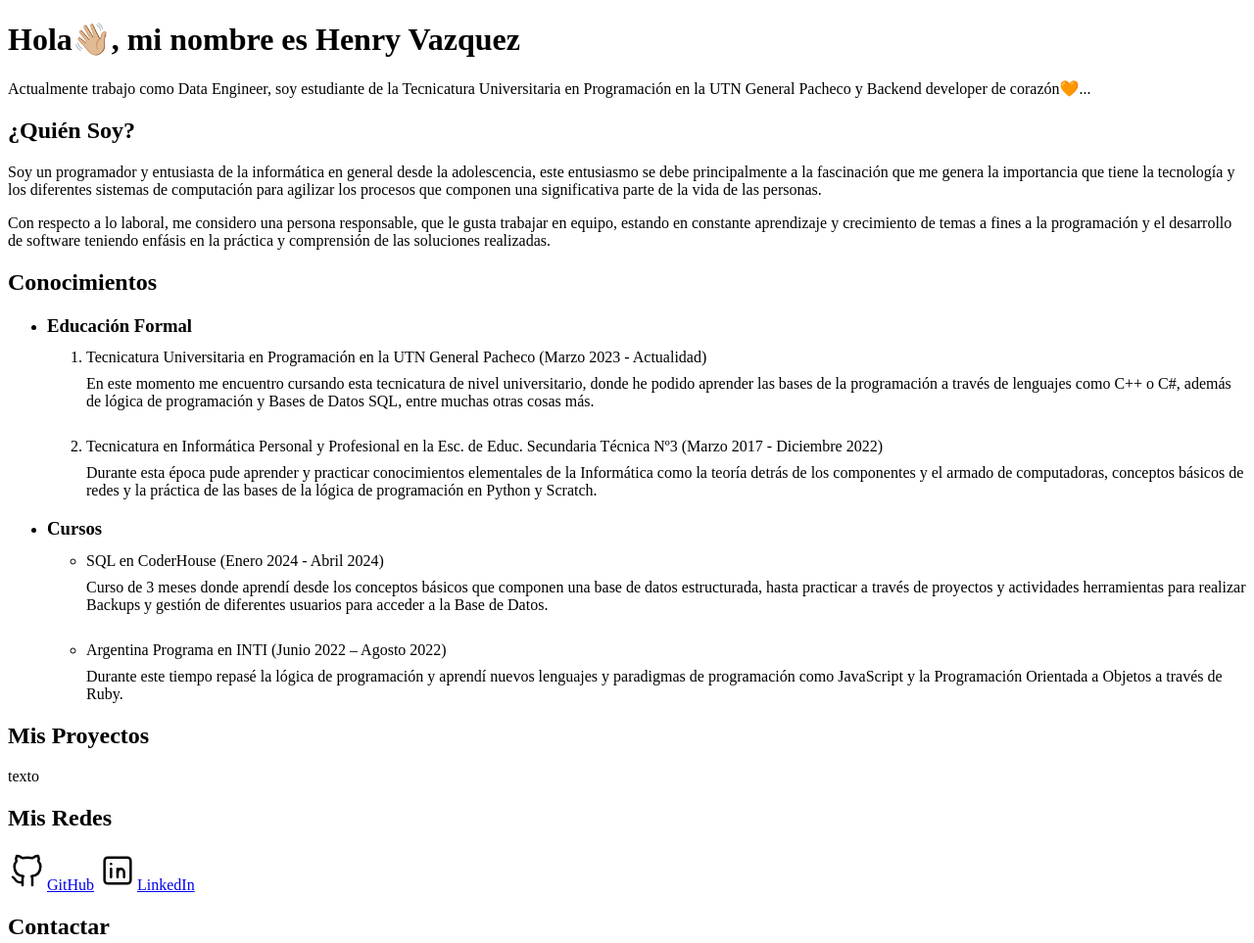
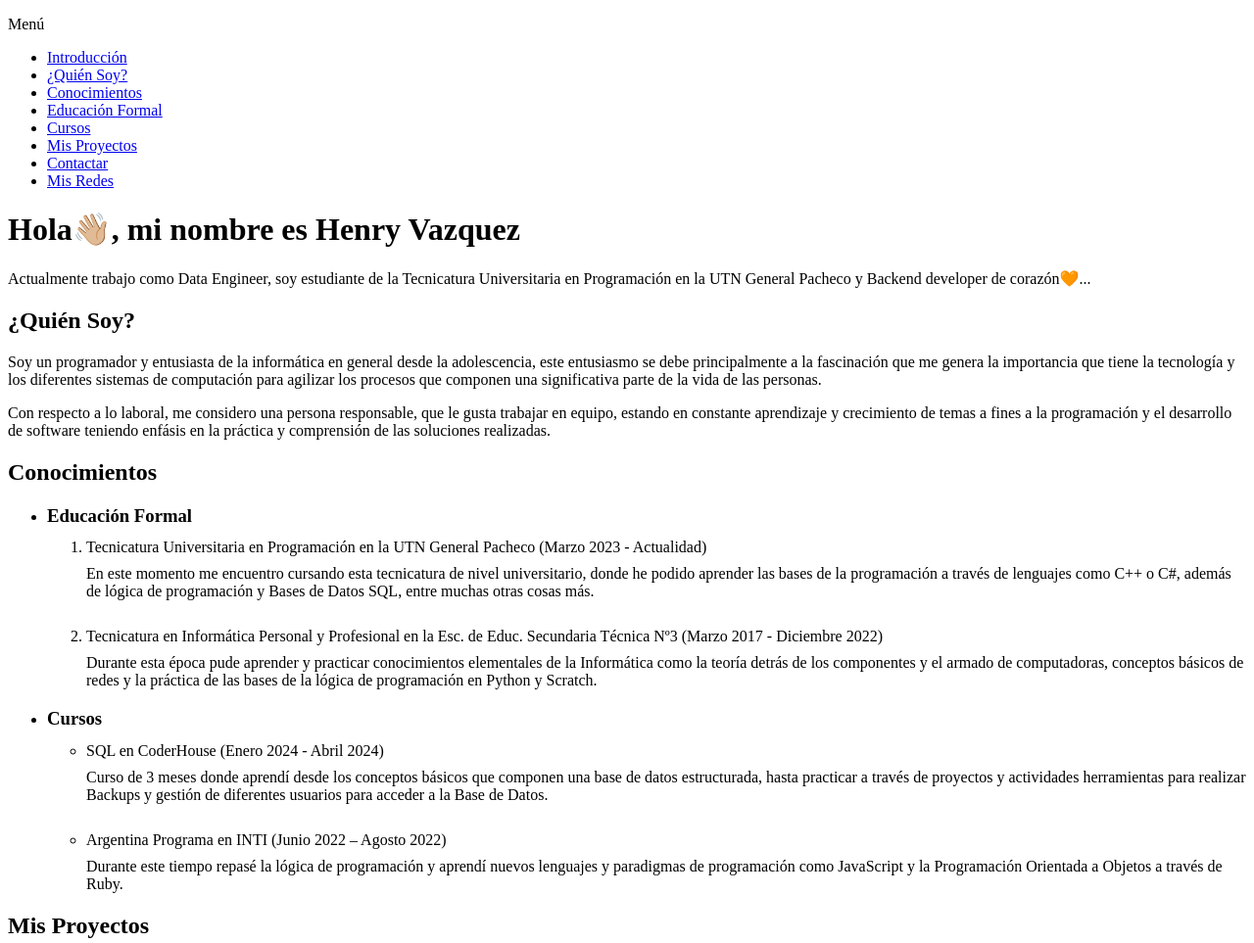
Before and after one commit to vazquezdev1/Mi-Portfolio, a plain HTML site: page Index.html in a window 1280 px wide. Shown: the top 963 px of the page at 98% size. Drawn offline with Linux system fonts and the light colour scheme.

Commit message:
Se agregraron IDs a cada sección importante de la página para navegar más fácil a ella a través del menú

```diff
--- a/Index.html
+++ b/Index.html
@@ -9,37 +9,36 @@
     <!-- Menú Lateral con las secciones del Portfolio -->
     <header>
         <nav>
-            <!--
             <p>Menú</p>
             <ul>
-                <li><a href="#">Introducción</a></li>
-                <li><a href="#">¿Quién Soy?</a></li>
-                <li><a href="#">Conocimientos</a></li>
-                <li><a href="#">Educación Formal</a></li>
-                <li><a href="#">Cursos</a></li>
-                <li><a href="#">Mis Proyectos</a></li>
-                <li><a href="#">Mis Redes</a></li>
-                <li><a href="#">Contactar</a></li>
-            </ul>-->
+                <li><a href="#Introduccion">Introducción</a></li>
+                <li><a href="#QuienSoy">¿Quién Soy?</a></li>
+                <li><a href="#Conocimientos">Conocimientos</a></li>
+                <li><a href="#EducacionFormal">Educación Formal</a></li>
+                <li><a href="#Cursos">Cursos</a></li>
+                <li><a href="#MisProyectos">Mis Proyectos</a></li>
+                <li><a href="#Contactar">Contactar</a></li>
+                <li><a href="#MisRedes">Mis Redes</a></li>
+            </ul>
         </nav>
     </header>
     <!-- Pequeña introducción -->
-    <main>
+    <main id="Introduccion">
         <h1>Hola&#128075;&#127996;, mi nombre es Henry Vazquez</h1>
         <p>Actualmente trabajo como Data Engineer, soy estudiante de la Tecnicatura Universitaria en Programación en la UTN General Pacheco y Backend developer de corazón&#129505;...</p>
     </main>
     <!-- ¿Quién Soy? -->
-    <section>
-        <h2>¿Quién Soy?</h2>
+    <section id="QuienSoy">
+        <h2 >¿Quién Soy?</h2>
         <p>Soy un programador y entusiasta de la informática en general desde la adolescencia, este entusiasmo se debe principalmente a la fascinación que me genera la importancia que tiene la tecnología y los diferentes sistemas de computación para agilizar los procesos que componen una significativa parte de la vida de las personas.</p>
         <p>Con respecto a lo laboral, me considero una persona responsable, que le gusta trabajar en equipo, estando en constante aprendizaje y crecimiento de temas a fines a la programación y el desarrollo de software teniendo enfásis en la práctica y comprensión de las soluciones realizadas.</p>
     </section>
     <!-- Mis conocimientos -->
-    <section>
+    <section id="Conocimientos">
         <h2>Conocimientos</h2>
         <ul>
             <!-- Educación formal (Secundaria y Universidad) -->
-            <div>
+            <div id="EducacionFormal">
                 <li><h3>Educación Formal</h3></li>
                 <ol>
                     <!-- UTN TUP -->
@@ -53,7 +52,7 @@
                 </ol>
             </div>
             <!-- Cursos -->
-            <div>
+            <div id="Cursos">
                 <li><h3>Cursos</h3></li>
                     <ul>
                         <!-- SQL de CoderHouse -->
@@ -69,33 +68,12 @@
         </ul>
     </section>
     <!-- Mis proyectos -->
-    <section>
+    <section id="MisProyectos">
         <h2>Mis Proyectos</h2>
         <p>texto</p>
     </section>
-    <!-- Mis redes sociales profesionales (LinkedIn y GitHub) -->
-    <section>
-        <h2>Mis Redes</h2>
-        <!-- Logo de GitHub copiado de TablerIcons y Link a mi cuenta de GitHub -->
-        <a href="https://github.com/vazquezdev1" alt="Link a mi cuenta de GitHub">
-            <svg xmlns="http://www.w3.org/2000/svg" class="icon icon-tabler icon-tabler-brand-github" width="40" height="40" viewBox="0 0 24 24" stroke-width="1.5" stroke="#000000" fill="none" stroke-linecap="round" stroke-linejoin="round">
-                <path stroke="none" d="M0 0h24v24H0z" fill="none"/>
-                <path d="M9 19c-4.3 1.4 -4.3 -2.5 -6 -3m12 5v-3.5c0 -1 .1 -1.4 -.5 -2c2.8 -.3 5.5 -1.4 5.5 -6a4.6 4.6 0 0 0 -1.3 -3.2a4.2 4.2 0 0 0 -.1 -3.2s-1.1 -.3 -3.5 1.3a12.3 12.3 0 0 0 -6.2 0c-2.4 -1.6 -3.5 -1.3 -3.5 -1.3a4.2 4.2 0 0 0 -.1 3.2a4.6 4.6 0 0 0 -1.3 3.2c0 4.6 2.7 5.7 5.5 6c-.6 .6 -.6 1.2 -.5 2v3.5" />
-            </svg>GitHub</a>
-
-        <!-- Logo de LinkedIn copiado de TablerIcons y Link a mi cuenta de LinkedIn -->
-        <a href="https://www.linkedin.com/in/henry-jose-vazquez-velasquez/" alt="Link a mi cuenta de LinkedIn">
-            <svg xmlns="http://www.w3.org/2000/svg" class="icon icon-tabler icon-tabler-brand-linkedin" width="40" height="40" viewBox="0 0 24 24" stroke-width="1.5" stroke="#000000" fill="none" stroke-linecap="round" stroke-linejoin="round">
-                <path stroke="none" d="M0 0h24v24H0z" fill="none"/>
-                <path d="M4 4m0 2a2 2 0 0 1 2 -2h12a2 2 0 0 1 2 2v12a2 2 0 0 1 -2 2h-12a2 2 0 0 1 -2 -2z" />
-                <path d="M8 11l0 5" />
-                <path d="M8 8l0 .01" />
-                <path d="M12 16l0 -5" />
-                <path d="M16 16v-3a2 2 0 0 0 -4 0" />
-            </svg>LinkedIn</a>
-    </section>
     <!-- Formulario de contacto por E-mail -->
-    <section>
+    <section id="Contactar">
         <h2>Contactar</h2>
         <form>
             <fieldset>
@@ -127,5 +105,26 @@
             </fieldset>
         </form>
     </section>
+    <!-- Mis redes sociales profesionales (LinkedIn y GitHub) -->
+    <footer id="MisRedes">
+        <h2>Mis Redes</h2>
+        <!-- Logo de GitHub copiado de TablerIcons y Link a mi cuenta de GitHub -->
+        <a href="https://github.com/vazquezdev1" alt="Link a mi cuenta de GitHub">
+            <svg xmlns="http://www.w3.org/2000/svg" class="icon icon-tabler icon-tabler-brand-github" width="40" height="40" viewBox="0 0 24 24" stroke-width="1.5" stroke="#000000" fill="none" stroke-linecap="round" stroke-linejoin="round">
+                <path stroke="none" d="M0 0h24v24H0z" fill="none"/>
+                <path d="M9 19c-4.3 1.4 -4.3 -2.5 -6 -3m12 5v-3.5c0 -1 .1 -1.4 -.5 -2c2.8 -.3 5.5 -1.4 5.5 -6a4.6 4.6 0 0 0 -1.3 -3.2a4.2 4.2 0 0 0 -.1 -3.2s-1.1 -.3 -3.5 1.3a12.3 12.3 0 0 0 -6.2 0c-2.4 -1.6 -3.5 -1.3 -3.5 -1.3a4.2 4.2 0 0 0 -.1 3.2a4.6 4.6 0 0 0 -1.3 3.2c0 4.6 2.7 5.7 5.5 6c-.6 .6 -.6 1.2 -.5 2v3.5" />
+            </svg>GitHub</a>
+
+        <!-- Logo de LinkedIn copiado de TablerIcons y Link a mi cuenta de LinkedIn -->
+        <a href="https://www.linkedin.com/in/henry-jose-vazquez-velasquez/" alt="Link a mi cuenta de LinkedIn">
+            <svg xmlns="http://www.w3.org/2000/svg" class="icon icon-tabler icon-tabler-brand-linkedin" width="40" height="40" viewBox="0 0 24 24" stroke-width="1.5" stroke="#000000" fill="none" stroke-linecap="round" stroke-linejoin="round">
+                <path stroke="none" d="M0 0h24v24H0z" fill="none"/>
+                <path d="M4 4m0 2a2 2 0 0 1 2 -2h12a2 2 0 0 1 2 2v12a2 2 0 0 1 -2 2h-12a2 2 0 0 1 -2 -2z" />
+                <path d="M8 11l0 5" />
+                <path d="M8 8l0 .01" />
+                <path d="M12 16l0 -5" />
+                <path d="M16 16v-3a2 2 0 0 0 -4 0" />
+            </svg>LinkedIn</a>
+    </footer>
 </body>
 </html>
```
